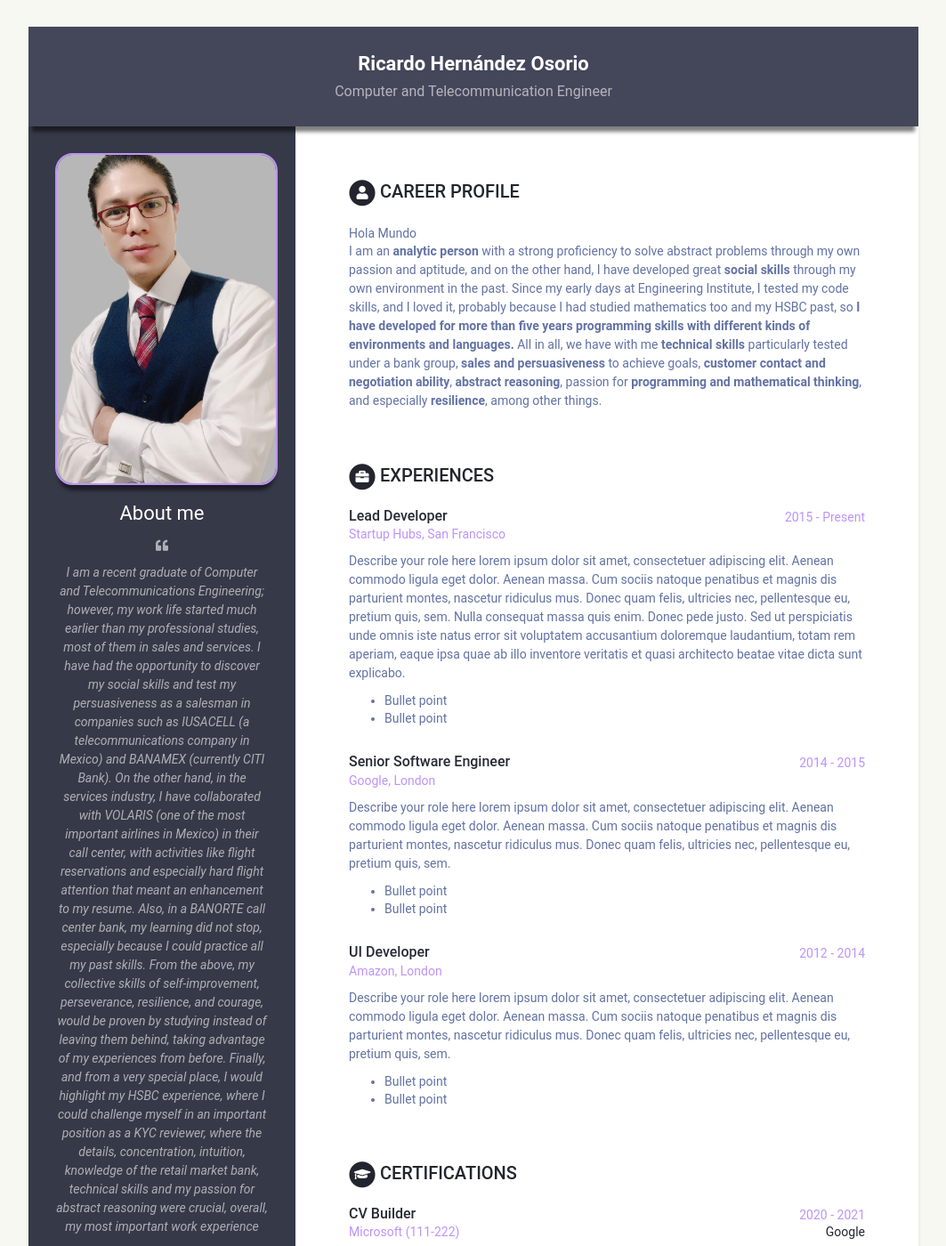
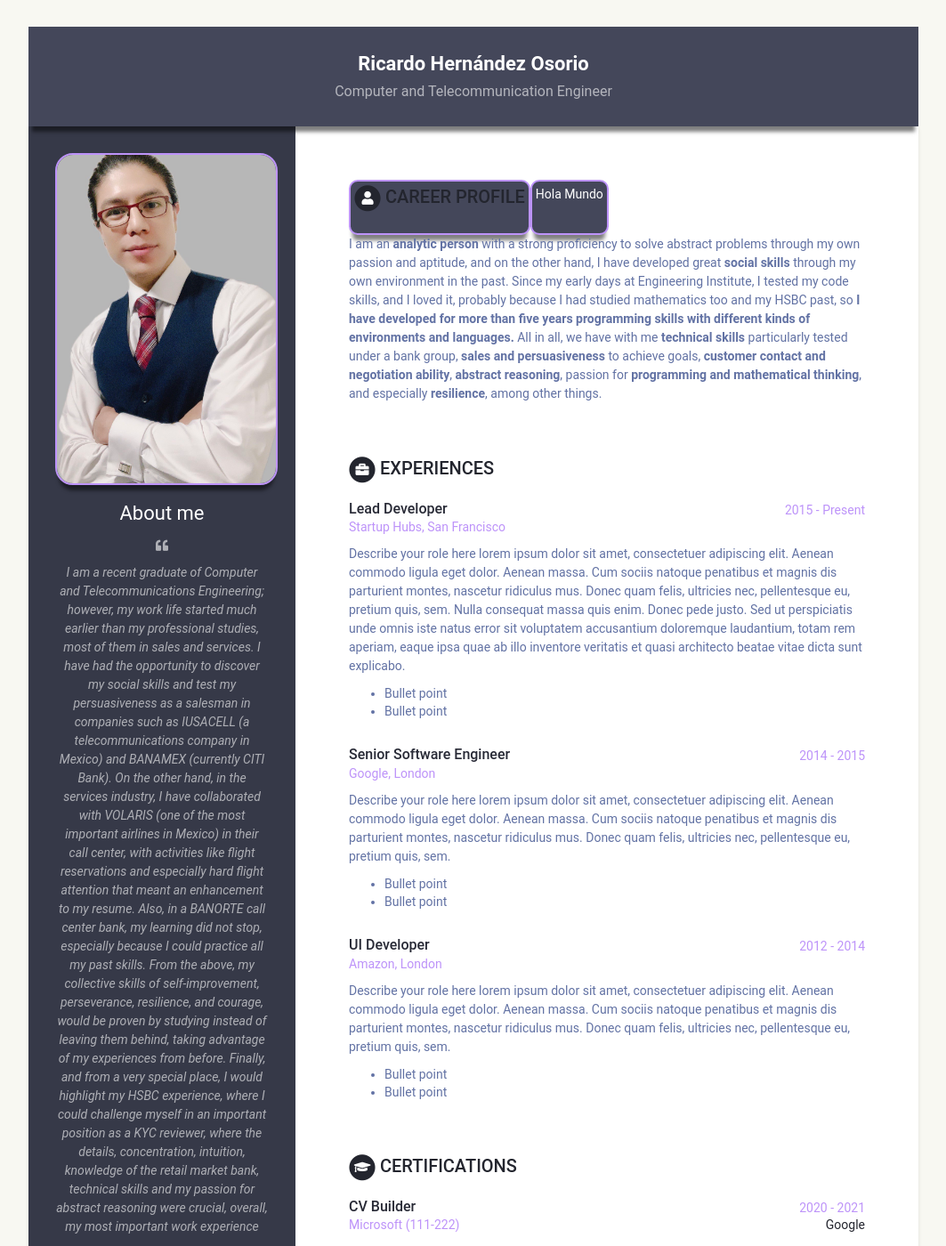
Before and after one commit to RicardoUAMmx/webcode, a Jekyll site: the page built from index.html, in a window 1280 px wide and 1400 px high. Shown: the whole window at 89% size, without its empty margins (108-1171 px from the left). Built offline with Jekyll 4.4.1, drawn with Linux system fonts in a browser that asks for light colours.

Commit message:
experimental cv-theme

```diff
--- a/_includes/career-profile.html
+++ b/_includes/career-profile.html
@@ -2,6 +2,8 @@
 {% if career-profile %}
 <section class="section summary-section">
 
+  <div class="section-line">
+	<div class="section-boxing">
 	<h2 class="section-title">
 	  <span class="fa-stack fa-xs">
 		<i class="fas fa-circle fa-stack-2x"></i>
@@ -9,7 +11,11 @@
 	  </span>
 	  {{ career-profile.title }}
 	</h2>
-  <span>Hola Mundo</span>
+	</div>
+	<div class="section-boxing">
+	  Hola Mundo
+	</div>
+  </div>
 
   <div class="summary">
     {{ career-profile.summary | markdownify }}
--- a/_sass/_base.scss
+++ b/_sass/_base.scss
@@ -185,6 +185,19 @@ p {
   order: $resume-order;
   background: #fff;
   padding: 60px;
+  .section-line {
+	display: flex;
+	flex-wrap: wrap;
+	flex: 1 1 auto;
+	  .section-boxing {
+		padding: 4px;
+		border-radius: 10px;
+		border: 2px solid $text-grey;
+		background: $theme-color;
+		color: #fff;
+		box-shadow: 0 10px 4px -4px rgba(0, 0, 0, 0.5);
+	  }
+  }
   .section-title {
     text-transform: uppercase;
     font-size: 20px;
```
Lines whose indentation alone changed are shown as unchanged.
